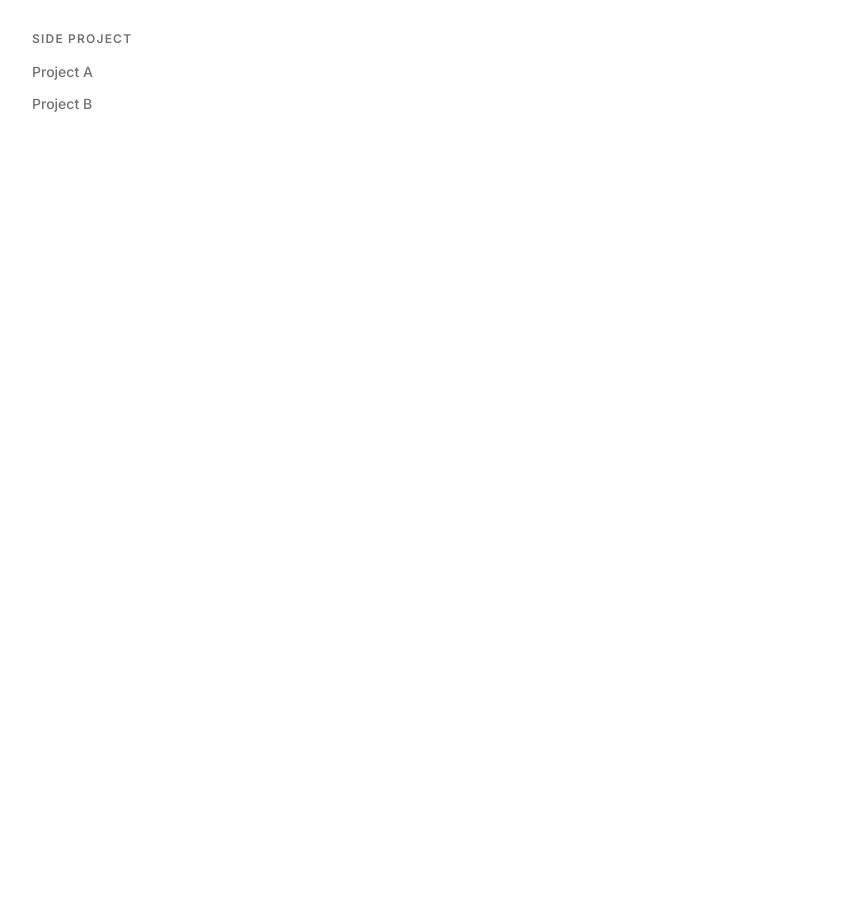
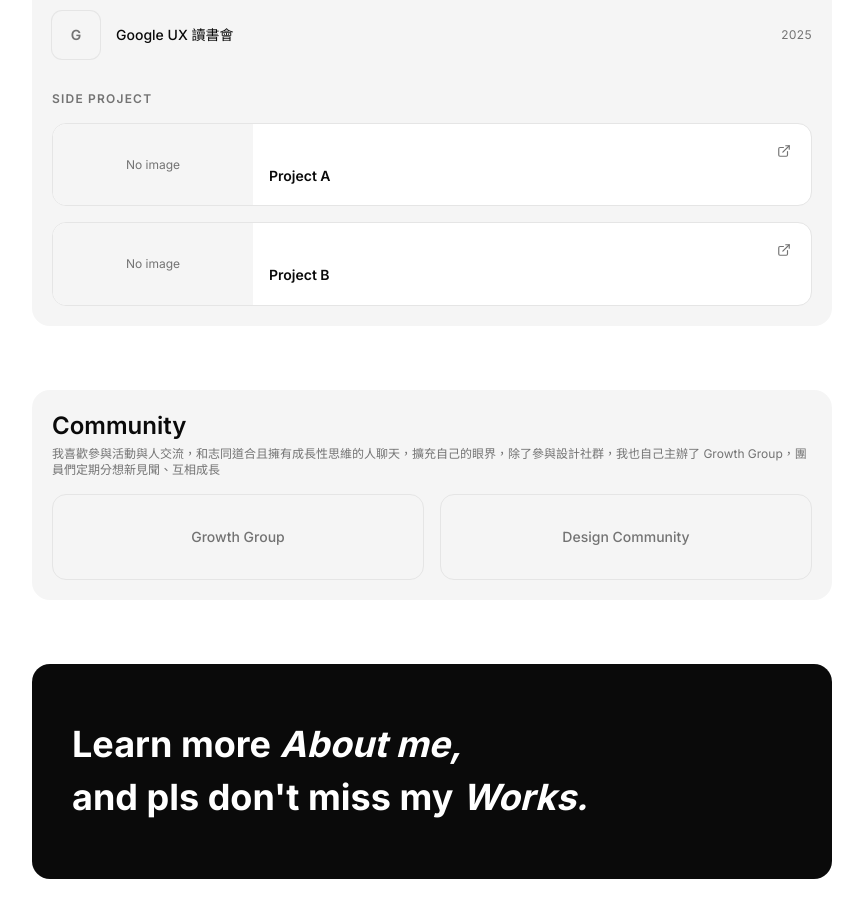
Before and after one commit to Hazelintw/Hazelintw-hazelshih_product_designer-portfolio, a Next.js app: page /about in a window 1280 px wide. Shown: the part 1165-2082 px from the top of the page, without its empty margins (408-1271 px from the left). Before the commit the page ends 1344 px from the top, so only its background shows below. Built offline with nearby package versions, Linux system fonts and the light colour scheme.

Commit message:
feat: add community section, wrap all about sections with bg container, update side project and CTA

```diff
--- a/app/(main)/about/page.js
+++ b/app/(main)/about/page.js
@@ -2,6 +2,7 @@ import Link from "next/link"
 import { ExternalLink } from "lucide-react"
 import { SetPanelLinks } from "@/lib/left-panel-context"
 import SectionLayout from "@/components/SectionLayout"
+import SectionCTA from "@/components/SectionCTA"
 import ExperienceItem from "@/components/ExperienceItem"
 import ArticleCard from "@/components/ArticleCard"
 import CourseCard from "@/components/CourseCard"
@@ -34,11 +35,11 @@ const ARTICLES = [
 ]
 
 const COURSES = [
-  { logo: "", name: "六角學院 Vibe coding",               year: "2025" },
-  { logo: "", name: "多媒體網頁設計班",                    year: "2025" },
-  { logo: "", name: "曼陀號計畫 UX 組",                   year: "2025" },
-  { logo: "", name: "Soaking 資訊架構易用性工作坊",        year: "2025" },
-  { logo: "", name: "Google UX 讀書會",                   year: "2025" },
+  { logo: "", name: "六角學院 Vibe coding",          year: "2025" },
+  { logo: "", name: "多媒體網頁設計班",               year: "2025" },
+  { logo: "", name: "曼陀號計畫 UX 組",              year: "2025" },
+  { logo: "", name: "Soaking 資訊架構易用性工作坊",   year: "2025" },
+  { logo: "", name: "Google UX 讀書會",              year: "2025" },
 ]
 
 const SIDE_PROJECTS = [
@@ -46,9 +47,17 @@ const SIDE_PROJECTS = [
   { title: "Project B", slug: "project-b" },
 ]
 
+const COMMUNITIES = [
+  { name: "Growth Group" },
+  { name: "Design Community" },
+]
+
 /* ── LeftPanel CTA 按鈕樣式（對齊 LeftPanel.jsx 的 btnClass，size sm）── */
 const CTA_BTN =
   "inline-flex items-center gap-1.5 rounded-md bg-foreground px-2.5 py-1 text-xs font-medium text-background transition-opacity hover:opacity-80"
+
+/* ── 底色容器（各 section 共用）────────────────────────── */
+const CARD_WRAP = "rounded-2xl bg-muted p-5 flex flex-col gap-5"
 
 export default function AboutPage() {
   return (
@@ -65,7 +74,7 @@ export default function AboutPage() {
       />
 
       {/* ══ Work Experience ══════════════════════════ */}
-      <div className="rounded-2xl bg-muted p-5 flex flex-col gap-5">
+      <div className={CARD_WRAP}>
         <SectionLayout
           id="work-experience"
           title="Work Experience"
@@ -87,6 +96,7 @@ export default function AboutPage() {
       </div>
 
       {/* ══ Article ══════════════════════════════════ */}
+      <div className={CARD_WRAP}>
         <SectionLayout
           id="article"
           title="Article"
@@ -99,8 +109,10 @@ export default function AboutPage() {
             ))}
           </div>
         </SectionLayout>
+      </div>
 
       {/* ══ Learning Process + Side Project ══════════ */}
+      <div className={CARD_WRAP}>
         <SectionLayout
           id="learning-process"
           title="Learning Process & Side Project"
@@ -119,25 +131,56 @@ export default function AboutPage() {
             </div>
           </div>
 
-        {/* Side Project */}
-        <div className="flex flex-col gap-3 mt-8">
+          {/* Side Project — ArticleCard 樣式，開新分頁 */}
+          <div className="flex flex-col gap-4 mt-8">
             <p className="text-xs font-semibold text-muted-foreground uppercase tracking-widest">
               Side Project
             </p>
-          <ul className="flex flex-col gap-2">
             {SIDE_PROJECTS.map(({ title, slug }) => (
-              <li key={slug}>
-                <Link
+              <ArticleCard
+                key={slug}
+                image=""
+                date=""
+                title={title}
+                description=""
+                badges={[]}
                 href={`/project/${slug}`}
-                  className="text-sm font-medium hover:text-foreground text-muted-foreground transition-colors"
-                >
-                  {title}
-                </Link>
-              </li>
+              />
             ))}
-          </ul>
           </div>
         </SectionLayout>
+      </div>
+
+      {/* ══ Community ════════════════════════════════ */}
+      <div className={CARD_WRAP}>
+        <SectionLayout
+          id="community"
+          title="Community"
+          subtitle="我喜歡參與活動與人交流，和志同道合且擁有成長性思維的人聊天，擴充自己的眼界，除了參與設計社群，我也自己主辦了 Growth Group，團員們定期分想新見聞、互相成長"
+          vertical
+          style={{ scrollMarginTop: "80px" }}
+        >
+          <div className="grid grid-cols-2 gap-4">
+            {COMMUNITIES.map(({ name }) => (
+              <div
+                key={name}
+                className="rounded-xl bg-muted border flex items-center justify-center p-8 text-sm font-medium text-muted-foreground"
+              >
+                {name}
+              </div>
+            ))}
+          </div>
+        </SectionLayout>
+      </div>
+
+      {/* ══ CTA ══════════════════════════════════════ */}
+      <SectionCTA
+        title="Learn more"
+        italic="About me,"
+        subtitle="and pls don't miss my"
+        italicSub="Works."
+        href="/#works"
+      />
 
     </div>
   )
```
Lines whose indentation alone changed are shown as unchanged.
